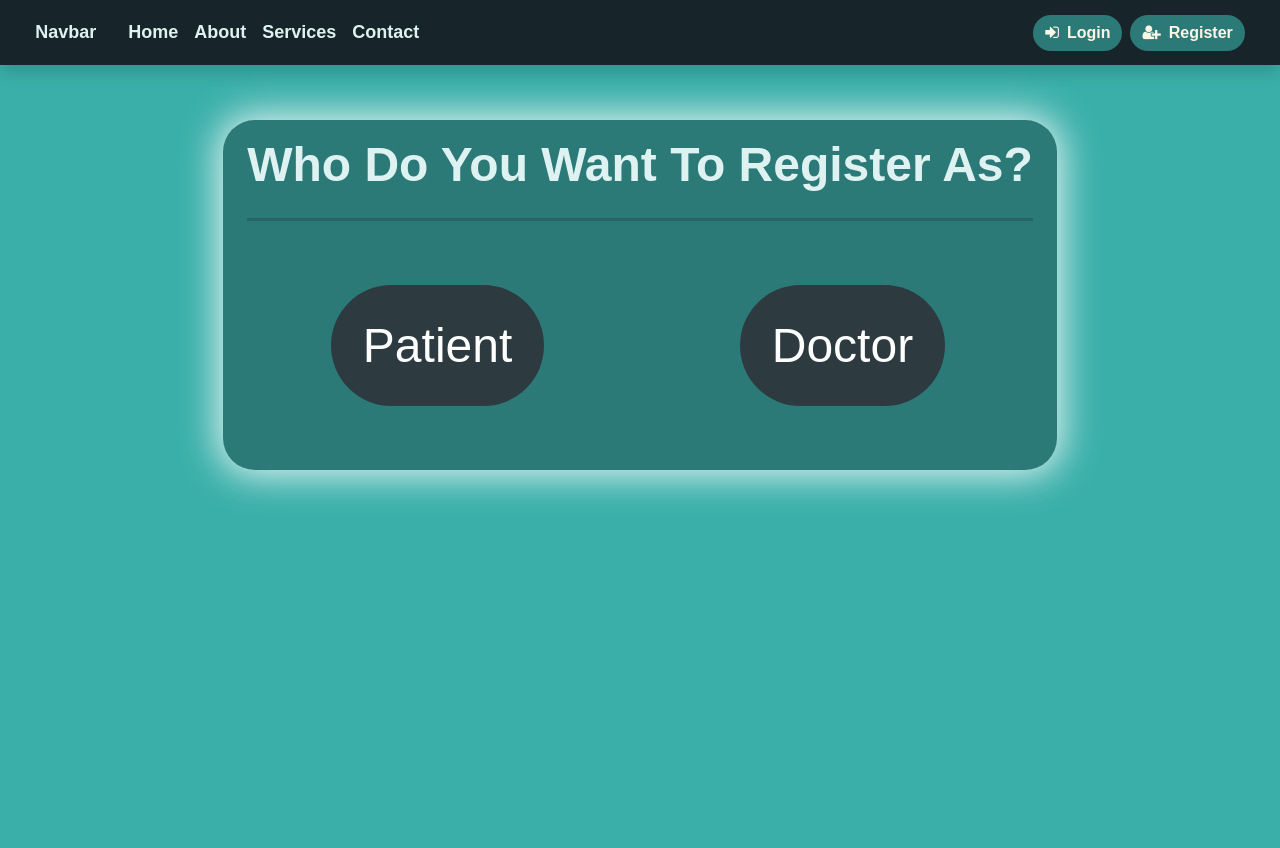
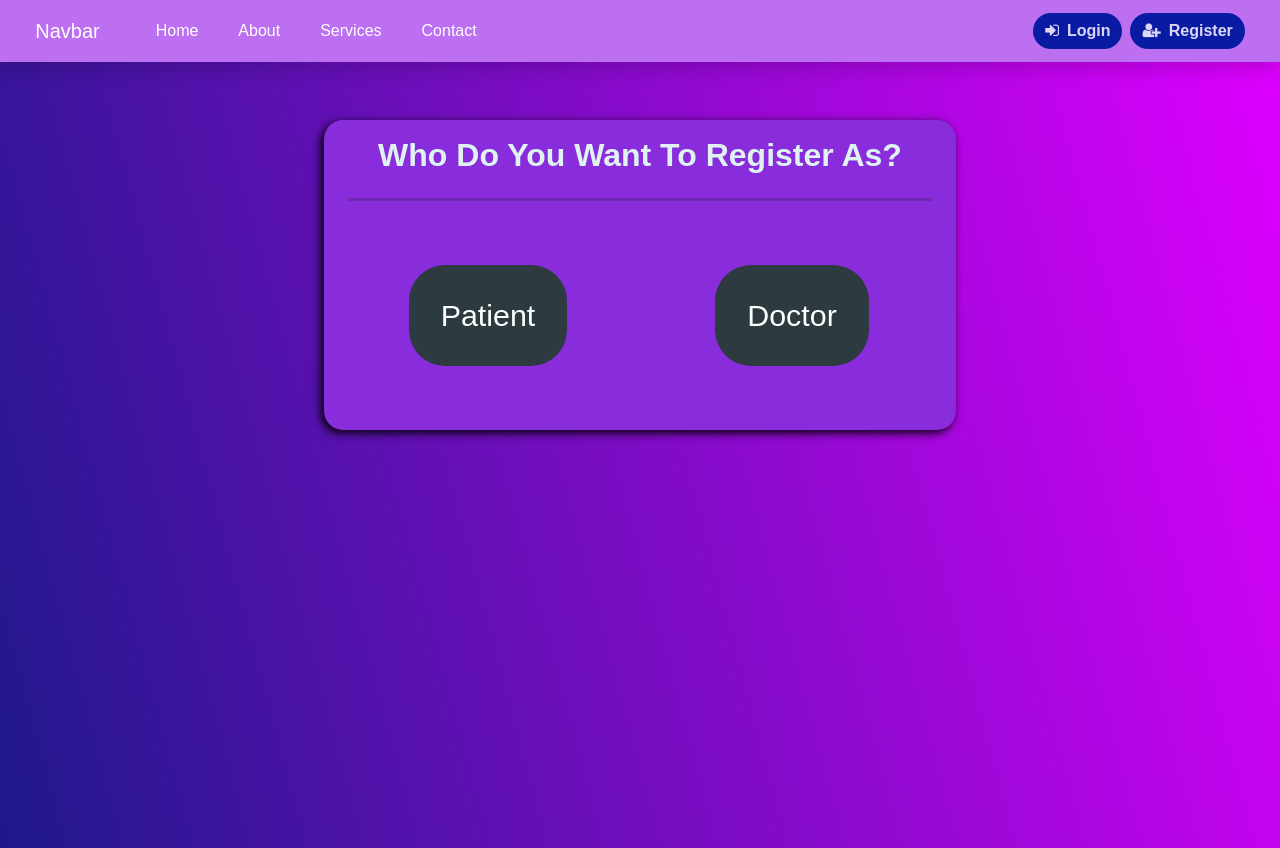
Before and after one commit to vivek2293/MediLocker, a React (Create React App) app in the folder frontend/: page /register in a window 1280 px wide. Built offline with nearby package versions, Linux system fonts and the light colour scheme.

Commit message:
UI Improvements

```diff
--- a/frontend/src/components/HomeScreen1.jsx
+++ b/frontend/src/components/HomeScreen1.jsx
@@ -5,7 +5,7 @@ function HomeScreen1() {
     <>
         <div className="container text-center d-flex flex-column align-items-center">
             <h3 className='display-3 mt-md-4 mb-md-2'>Hello Girls</h3>
-            <p className='w-md-50'>Lorem ipsum dolor sit amet consectetur adipisicing elit. Ut adipisci dolor, ad consequatur praesentium alias dolore tempora minus! Explicabo adipisci ratione voluptatum quam distinctio laborum voluptates quod saepe odit officiis!
+            <p className='w-50'>Lorem ipsum dolor sit amet consectetur adipisicing elit. Ut adipisci dolor, ad consequatur praesentium alias dolore tempora minus! Explicabo adipisci ratione voluptatum quam distinctio laborum voluptates quod saepe odit officiis!
             Fugiat ut nostrum officiis soluta deserunt, distinctio tempor
             Lorem ipsum dolor sit amet consectetur adipisicing elit. Ut adipisci dolor, ad consequatur praesentium alias dolore tempora minus!</p>
             <button className='btn rounded-pill p-md-2 m-md-3 btn-outline-primary fw-md-bold col-md-2'>FUCK ME</button>
--- a/frontend/src/components/LoginOption.jsx
+++ b/frontend/src/components/LoginOption.jsx
@@ -26,7 +26,7 @@ function LoginOption(props) {
               <Link to={patientURL}>
                 <button
                   type="button"
-                  className="mx-5 rounded-pill display-5 text-center" id ="option-btn"
+                  className="mx-5 display-5 text-center" id ="option-btn"
                 >
                   Patient
                 </button>
@@ -36,7 +36,7 @@ function LoginOption(props) {
               <Link to={doctorURL}>
                 <button
                   type="button"
-                  className="mx-5 rounded-pill display-5 text-center" id ="option-btn"
+                  className="mx-5 display-5 text-center" id ="option-btn"
                 >
                   Doctor
                 </button>
--- a/frontend/src/css/login.css
+++ b/frontend/src/css/login.css
@@ -34,24 +34,24 @@
 #opsel{
     font-weight: bolder;
     border-color: none;
-    color: #FFF5E4;
-    background-color: #2B7A78;
+    color: #DCD6F7;
+    background-color: #091ba2;
 }
 
 #opsel:hover{
-    background-color: #FFF5E4;
-    color: #2B7A78;
+    background-color: #DCD6F7;
+    color: #091ba2;
 }
 #opsel1{
     font-weight: bolder;
     border-color: none;
-    color: #FFF5E4;
-    background-color: #2B7A78;
+    color: #DCD6F7;
+    background-color: #091ba2;
 }
 
 #opsel1:hover{
-    background-color: #FFF5E4;
-    color: #2B7A78;
+    background-color: #DCD6F7;
+    color: #091ba2;
 }
 #vr{
     height: 90%;
--- a/frontend/src/css/loginoption.css
+++ b/frontend/src/css/loginoption.css
@@ -1,6 +1,7 @@
 #login-option {
   /* height: 90vh; */
-  background-color: #3aafa9;
+    background: rgb(30,24,139);
+    background: linear-gradient(75deg, rgba(30,24,139,1) 0%, rgba(222,0,255,1) 100%);
   /* padding:3rem; */
 }
 
@@ -8,20 +9,24 @@
   background-color: #2d3a3f;
   color: #feffff;
   padding: 2rem;
+  font-size: 1.9rem;
   border: none;
+  border-radius: 2.25rem;
 }
 
 #whomsg {
-  font-size: 3rem;
+  font-size: 2rem;
   font-weight: bolder;
   /* padding-bottom: 1rem; */
 }
 
 #option-btn:hover {
-  -webkit-box-shadow: 0px 0px 37px 10px rgba(116, 219, 193, 1);
+  /* -webkit-box-shadow: 0px 0px 37px 10px rgba(116, 219, 193, 1);
   -moz-box-shadow: 0px 0px 37px 10px rgba(116, 219, 193, 1);
-  box-shadow: 0px 0px 37px 10px rgba(116, 219, 193, 1);
-  background-color: black;
+  box-shadow: 0px 0px 37px 10px rgba(116, 219, 193, 1); */
+  background-color: #BC6FF1;
+  color: black;
+  font-size: xx-large;
   /* color: black; */
 }
 
@@ -30,13 +35,11 @@
 }
 
 #optcard {
-  background-color: #2b7a78;
+  box-shadow: -3px 3px 10px black;
+  background-color: #892CDC;
   padding-top: 3rem;
   padding-bottom: 4rem;
   height: 80%;
   border: none;
-  border-radius: 2rem;
-  -webkit-box-shadow: 0px 0px 37px 6px rgba(222, 242, 241, 1);
-  -moz-box-shadow: 0px 0px 37px 6px rgba(222, 242, 241, 1);
-  box-shadow: 0px 0px 37px 6px rgba(222, 242, 241, 1);
+  border-radius: 1.2rem;
 }
--- a/frontend/src/css/navbar.css
+++ b/frontend/src/css/navbar.css
@@ -3,29 +3,30 @@
 }
 
 #navbarclr{
-    background-color: #17252A;
+    background-color: #BC6FF1;
     /* font-size: larger; */
     padding: 0.7rem;
     /* opacity: 0.8; */
 }
 
 #navbtnclr{
-    color: #DEF2F1;
-    font-weight: bolder;
-    font-size: large;
-    padding-right: 0.5rem;
+    /* color: #000000; */
+    color: white;
+    /* font-weight: bolder; */
+    /* font-size: small; */
+    padding-right: 2rem;
 }
 
 #loginbtnclr{
-    color: #FFF5E4;
-    background-color: #2B7A78;
+    color: #DCD6F7;
+    background-color: #091ba2;
     font-weight: bold;
     border: none;
 }
 
 #loginbtnclr:hover{
-    background-color: #FFF5E4;
-    color: #2B7A78;
+    background-color: #DCD6F7;
+    color: #091ba2;
     /* background-color:#857770;
     color: #f3eae8; */
     /* font-weight: 800; */
--- a/frontend/src/css/register.css
+++ b/frontend/src/css/register.css
@@ -16,13 +16,13 @@
 #btnSubmit{
     font-weight: bolder;
     border-color: none;
-    color: #FFF5E4;
-    background-color: #2B7A78;
+    color: #DCD6F7;
+    background-color: #091ba2;
 }
 
 #btnSubmit:hover{
-    background-color: #FFF5E4;
-    color: #2B7A78;
+    background-color: #DCD6F7;
+    color: #091ba2;
 }
 
 #card{
```
